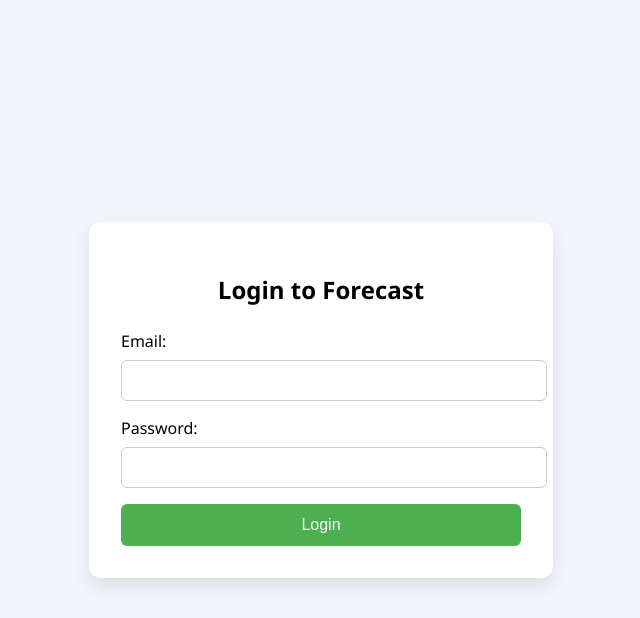
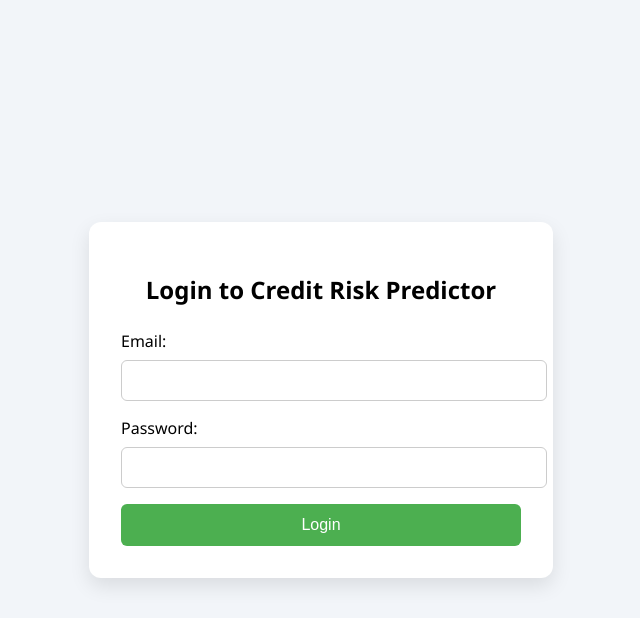
Before and after one commit to imjeffjay/aws_github_fastapi_pipeline, a FastAPI app: page / in a window 1280 px wide. Shown: the top 618 px of the page, without its empty margins (319-959 px from the left). Run offline with FastAPI, Linux system fonts and the light colour scheme.

Commit message:
update html

```diff
--- a/fastapi_frontend/templates/dashboard.html
+++ b/fastapi_frontend/templates/dashboard.html
@@ -74,7 +74,7 @@
 </head>
 <body>
   <div class="container">
-    <h2> Credit Forecast</h2>
+    <h2> Credit Risk Predictor</h2>
 
     <form method="post" action="/forecast">
       <input type="hidden" name="token" value="{{ token }}">
--- a/fastapi_frontend/templates/login.html
+++ b/fastapi_frontend/templates/login.html
@@ -62,7 +62,7 @@
 </head>
 <body>
   <div class="login-box">
-    <h2> Login to Forecast</h2>
+    <h2> Login to Credit Risk Predictor</h2>
 
     {% if error %}
       <div class="error">{{ error }}</div>
```
